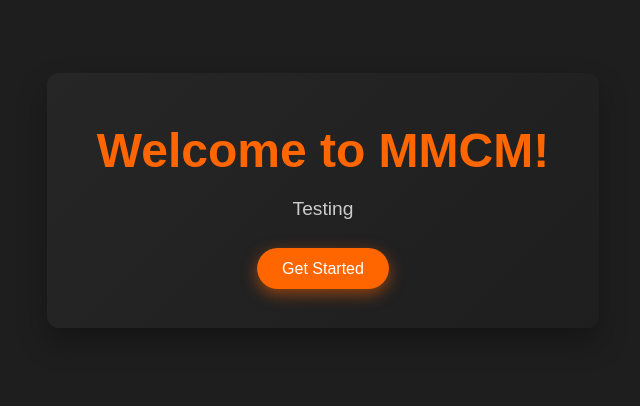
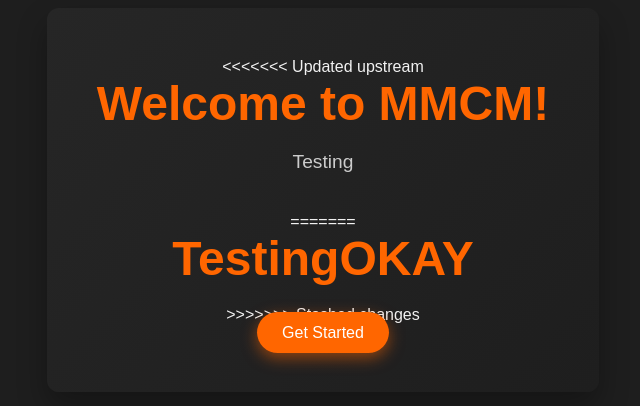
Before and after one commit to SoftwareDesignA361/Test123, a plain HTML site: page index.html in a window 1280 px wide. Shown: the part 200-606 px from the top of the page, without its empty margins (317-957 px from the left). Drawn offline with Linux system fonts and the light colour scheme.

Commit message:
Backend- Updated index.html
Please accept this

```diff
--- a/index.html
+++ b/index.html
@@ -9,8 +9,12 @@
 <body>
     <div class="container">
         <header>
+<<<<<<< Updated upstream
             <h1>Welcome to MMCM!</h1>
             <p>Testing</p>
+=======
+            <h1>TestingOKAY</h1>
+>>>>>>> Stashed changes
         </header>
         <main>
             <a href="#" class="cta-button" id="startButton">Get Started</a>
```
